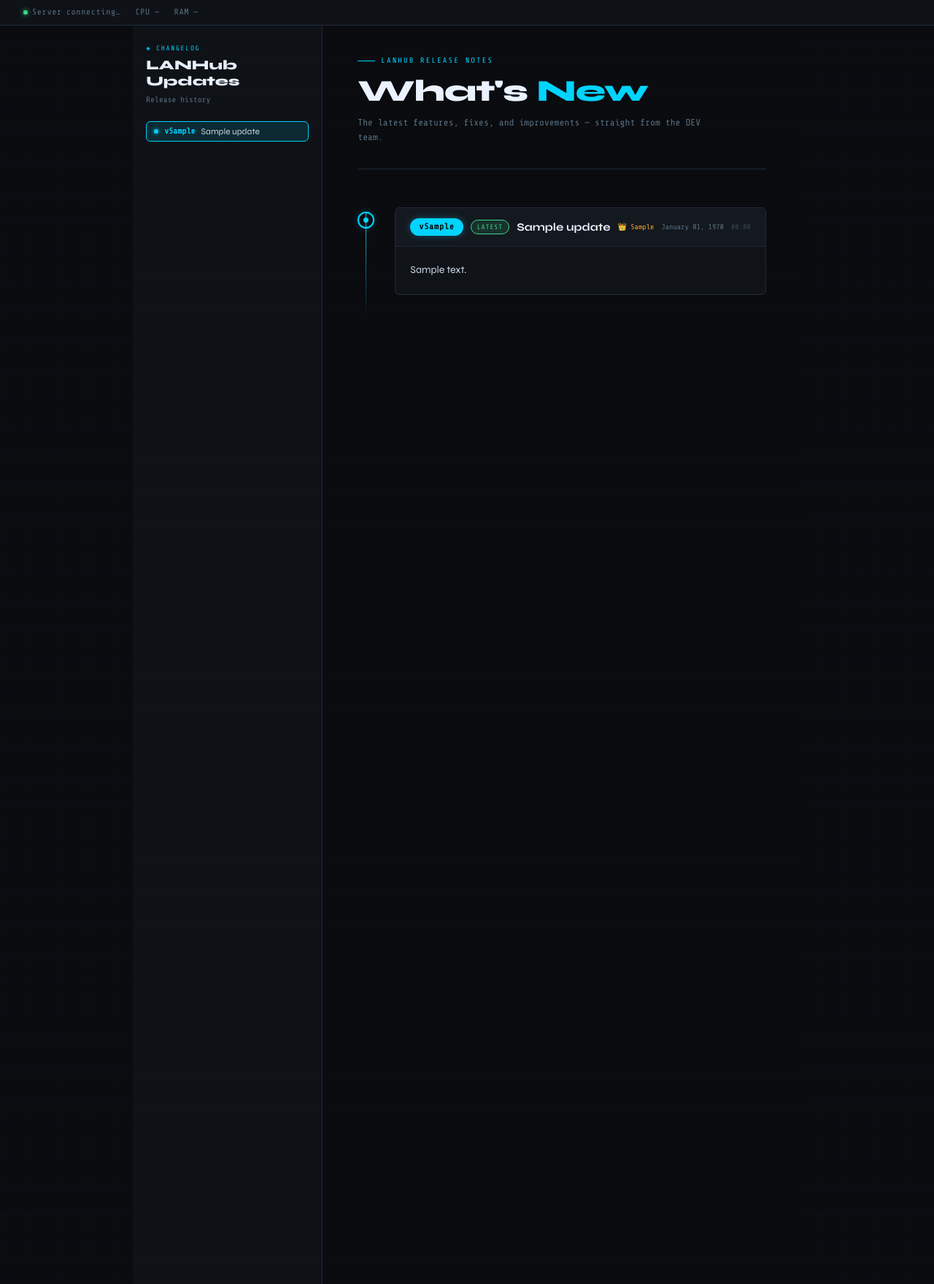
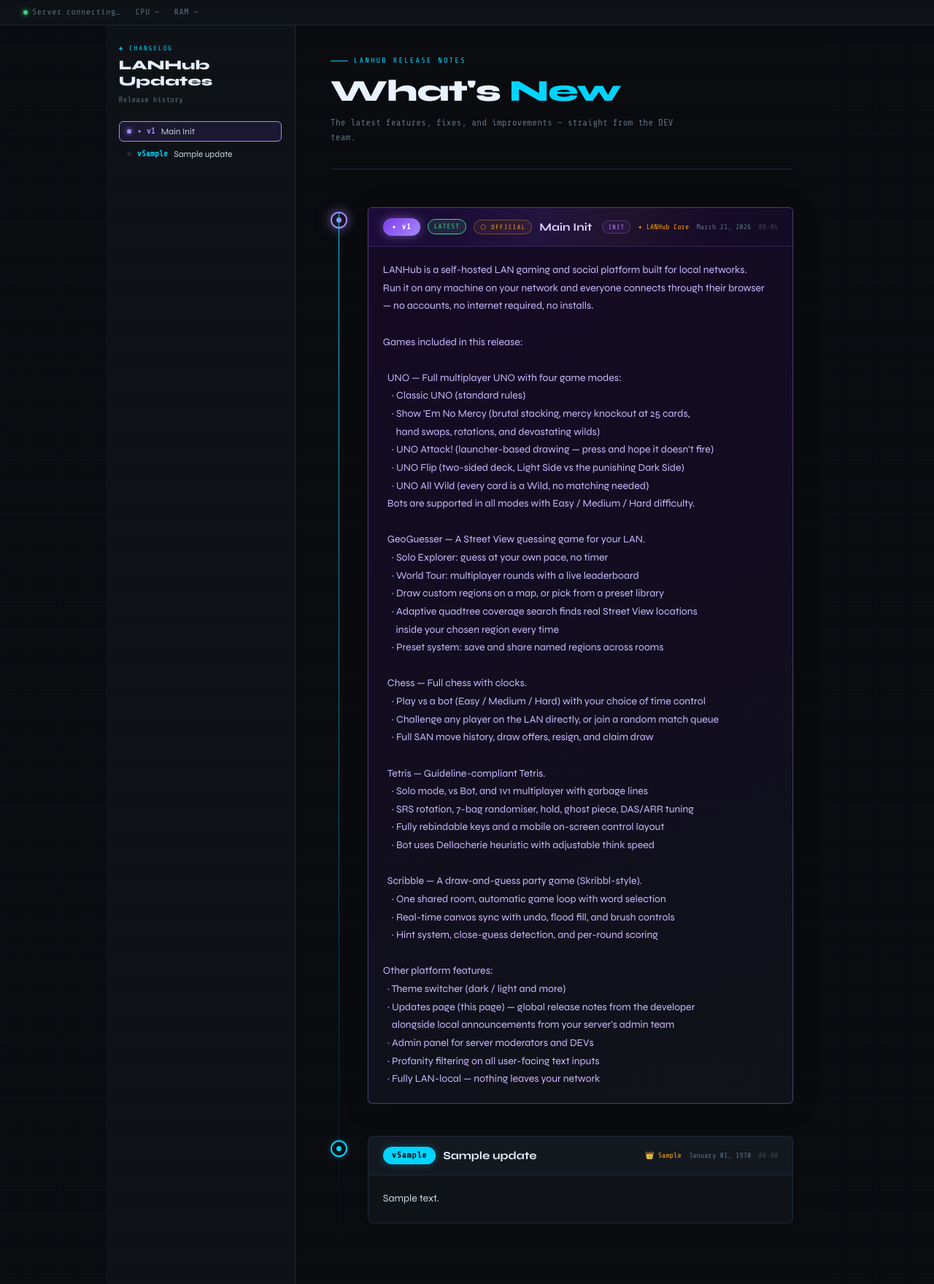
Before and after one commit to theplatecrafter/LANHub, a Flask app: page /updates in a window 1280 px wide. Shown: the part 56-1815 px from the top of the page at 73% size. Run offline with Flask 3, Linux system fonts and the light colour scheme; tables that the repository leaves empty hold one stand-in row (values such as "Sample post"); parts of the project's set-up code (start-up, migrations or seed data) failed here and were passed over; some libraries are stand-ins or nearby versions.

Commit message:
Main Init

```diff
--- a/blueprints/updates.py
+++ b/blueprints/updates.py
@@ -3,6 +3,31 @@ from flask import Blueprint, render_template, request, jsonify, session
 import functions as f
 from glob_vars import app_log, error_log
 import datetime
+import json as _json
+import os as _os
+
+_GLOBAL_FILE = _os.path.join(_os.path.dirname(__file__), "..", "main_update.json")
+
+def _load_global_updates() -> list:
+    try:
+        with open(_GLOBAL_FILE, "r", encoding="utf-8") as f:
+            data = _json.load(f)
+        result = []
+        for u in data.get("updates", []):
+            result.append({
+                "id":          f"global_{u['id']}",
+                "version":     u.get("version", "?"),
+                "title":       u.get("title", ""),
+                "description": u.get("description", ""),
+                "timestamp":   u.get("timestamp", 0),
+                "created_by":  "LANHub Core",
+                "tags":        u.get("tags", []),
+                "source":      "global",   # ← key flag for the frontend
+            })
+        return result
+    except Exception:
+        return []
+
 
 updates_bp = Blueprint("updates", __name__)
 
@@ -16,6 +41,8 @@ def _dev_name():
 def _fmt(row: dict) -> dict:
     row["date_str"] = datetime.datetime.fromtimestamp(row["timestamp"]).strftime("%B %d, %Y")
     row["time_str"] = datetime.datetime.fromtimestamp(row["timestamp"]).strftime("%H:%M")
+    row.setdefault("source", "local")
+    row.setdefault("tags", [])
     return row
 
 
@@ -26,8 +53,11 @@ def updates_page():
 
 @updates_bp.route("/api/updates")
 def api_list():
-    rows = [_fmt(r) for r in f.updates_get_all()]
-    return jsonify({"updates": rows, "is_dev": _is_dev()})
+    local   = [_fmt({**r, "source": "local"}) for r in f.updates_get_all()]
+    global_ = [_fmt(r) for r in _load_global_updates()]
+    # Merge and sort newest-first
+    merged  = sorted(local + global_, key=lambda x: x["timestamp"], reverse=True)
+    return jsonify({"updates": merged, "is_dev": _is_dev()})
 
 
 @updates_bp.route("/api/updates/create", methods=["POST"])
--- a/templates/geoguesser.html
+++ b/templates/geoguesser.html
@@ -2836,7 +2836,7 @@ socket.on('geo_game_over', data => {
   [1, 0, 2].forEach(idx => {
     if (!data.scores[idx]) return;
     const s = data.scores[idx], isMe = s.sid === mySid;
-    const labels = ['🥇','🥈','🥉'], classes = ['second','first','third'];
+    const labels = ['🥇','🥈','🥉'], classes = ['first','second','third'];
     const step = document.createElement('div');
     step.className = 'go-step ' + (classes[idx] || '');
     step.innerHTML = `
--- a/templates/scribble.html
+++ b/templates/scribble.html
@@ -650,6 +650,10 @@ function hide(id){document.getElementById(id).style.display='none';}
 function esc(s){return String(s||'').replace(/&/g,'&amp;').replace(/</g,'&lt;').replace(/>/g,'&gt;');}
 const sn=localStorage.getItem('scr-name')||'';
 if(sn)document.getElementById('l-name').value=sn;
+
+// ── Notify server when navigating away ───────────────────────
+window.addEventListener('pagehide',     () => socket.emit('scribble_leave_route'));
+window.addEventListener('beforeunload', () => socket.emit('scribble_leave_route'));
 </script>
 </body>
 </html>
--- a/templates/updates.html
+++ b/templates/updates.html
@@ -214,6 +214,106 @@
   }
   .uc-icon-btn.edit:hover  { border-color: var(--cyan);  color: var(--cyan);  background: var(--cyan-dim); }
   .uc-icon-btn.del:hover   { border-color: var(--red);   color: var(--red);   background: var(--red-dim); }
+
+  /* ── Global (repo) update — distinct premium style ─────── */
+.update-entry.global-entry .tl-dot {
+  border-color: #a78bfa;
+  box-shadow: 0 0 14px rgba(167,139,250,.5), 0 0 28px rgba(167,139,250,.2);
+  background: radial-gradient(ellipse at 40% 40%, rgba(167,139,250,.15), transparent);
+}
+.update-entry.global-entry:hover .tl-dot {
+  background: linear-gradient(135deg, #a78bfa, #7c3aed);
+  box-shadow: 0 0 22px rgba(167,139,250,.75);
+}
+.update-entry.global-entry .tl-dot-inner { background: #a78bfa; }
+.update-entry.global-entry:hover .tl-dot-inner { background: #fff; }
+
+.update-entry.global-entry .update-card {
+  border-color: rgba(167,139,250,.35);
+  box-shadow: 0 0 0 1px rgba(167,139,250,.08), 0 4px 32px rgba(0,0,0,.25);
+  background: linear-gradient(145deg, rgba(20,12,36,.97), var(--bg-panel));
+}
+.update-entry.global-entry:hover .update-card {
+  border-color: rgba(167,139,250,.65);
+  box-shadow: 0 0 0 1px rgba(167,139,250,.2), 0 8px 40px rgba(0,0,0,.35),
+              0 0 50px rgba(167,139,250,.06);
+}
+
+.update-entry.global-entry .uc-header {
+  background: linear-gradient(90deg, rgba(30,12,60,.9), rgba(20,10,40,.7));
+  border-bottom-color: rgba(167,139,250,.2);
+  position: relative; overflow: hidden;
+}
+/* Shimmer stripe across header */
+.update-entry.global-entry .uc-header::after {
+  content: '';
+  position: absolute; inset: 0;
+  background: linear-gradient(
+    105deg,
+    transparent 20%, rgba(167,139,250,.07) 40%,
+    rgba(212,160,23,.05) 60%, transparent 80%
+  );
+  pointer-events: none;
+}
+
+.global-badge {
+  font-family: var(--font-mono); font-size: .68rem; font-weight: 800;
+  letter-spacing: .06em; padding: 3px 12px; border-radius: 20px;
+  background: linear-gradient(135deg, #7c3aed, #a78bfa);
+  color: #fff; flex-shrink: 0;
+  box-shadow: 0 0 14px rgba(167,139,250,.5), 0 0 4px rgba(167,139,250,.3) inset;
+  position: relative;
+}
+/* Animated glow ring around badge */
+.global-badge::before {
+  content: '';
+  position: absolute; inset: -2px; border-radius: 22px;
+  background: linear-gradient(135deg, #7c3aed, #f59e0b, #7c3aed);
+  background-size: 200% 200%;
+  animation: badge-spin 3s linear infinite;
+  z-index: -1; opacity: .7;
+}
+@keyframes badge-spin {
+  0%   { background-position: 0% 50%; }
+  50%  { background-position: 100% 50%; }
+  100% { background-position: 0% 50%; }
+}
+
+.global-source-pill {
+  font-family: var(--font-mono); font-size: .56rem; letter-spacing: .12em;
+  text-transform: uppercase; padding: 2px 8px; border-radius: 20px;
+  border: 1px solid rgba(212,160,23,.4); color: #f59e0b;
+  background: rgba(245,158,11,.07); flex-shrink: 0;
+}
+
+.update-entry.global-entry .uc-title { color: #e0d5ff; }
+
+.update-entry.global-entry .uc-body {
+  background: linear-gradient(180deg, rgba(20,10,36,.6) 0%, transparent 100%);
+  color: #cbb8ff;
+}
+
+.global-tag {
+  display: inline-block;
+  font-family: var(--font-mono); font-size: .56rem; letter-spacing: .1em;
+  text-transform: uppercase; padding: 1px 7px; border-radius: 20px;
+  border: 1px solid rgba(167,139,250,.3); color: #a78bfa;
+  background: rgba(124,58,237,.1); margin-left: 4px;
+}
+
+/* Sidebar buttons for global entries */
+.ver-btn.global-ver {
+  border-color: rgba(167,139,250,.2);
+}
+.ver-btn.global-ver .vb-num { color: #a78bfa; }
+.ver-btn.global-ver .vb-dot { background: rgba(167,139,250,.4); }
+.ver-btn.global-ver.active  {
+  background: rgba(124,58,237,.12); border-color: #a78bfa;
+}
+.ver-btn.global-ver.active .vb-dot {
+  background: #a78bfa; box-shadow: 0 0 6px #a78bfa;
+}
+.ver-btn.global-ver:hover { background: rgba(124,58,237,.08); border-color: rgba(167,139,250,.35); }
 
   /* Card body */
   .uc-body {
@@ -458,9 +558,57 @@
 
   // ── Build entry ───────────────────────────────────────────
   function makeEntry(u, isLatest) {
+  const isGlobal = u.source === "global";
   const entry = document.createElement("div");
-    entry.className = "update-entry";
+  entry.className = "update-entry" + (isGlobal ? " global-entry" : "");
   entry.id = `entry-${u.id}`;
+
+  // Tags row (global only)
+  const tagsHtml = isGlobal && u.tags?.length
+    ? u.tags.map(t => `<span class="global-tag">${escHtml(t)}</span>`).join("")
+    : "";
+
+  // Latest badge
+  const latestBadge = isLatest
+    ? `<span style="font-family:var(--font-mono);font-size:.58rem;letter-spacing:.1em;text-transform:uppercase;padding:2px 8px;border-radius:20px;background:rgba(57,217,138,.12);color:var(--green);border:1px solid var(--green);">Latest</span>`
+    : "";
+
+  // Version badge
+  const versionBadge = isGlobal
+    ? `<span class="global-badge">✦ v${escHtml(u.version)}</span>`
+    : `<span class="version-badge">v${escHtml(u.version)}</span>`;
+
+  // Source pill (global only)
+  const sourcePill = isGlobal
+    ? `<span class="global-source-pill">⬡ Official</span>`
+    : "";
+
+  // Dev buttons (local only — global updates are not editable from the UI)
+  const devBtns = IS_DEV && !isGlobal
+    ? `<div class="uc-dev-btns visible">
+        <button class="uc-icon-btn edit" title="Edit"   onclick="openEditForm('${u.id}')">✏</button>
+        <button class="uc-icon-btn del"  title="Delete" onclick="deleteUpdate('${u.id}')">🗑</button>
+      </div>`
+    : "";
+
+  // Author display
+  const authorColor = isGlobal ? "#f59e0b" : "var(--amber)";
+  const authorIcon  = isGlobal ? "✦" : "👑";
+
+  // Edit form (local only)
+  const editForm = !isGlobal ? `
+    <div class="uc-edit-form" id="edit-form-${u.id}">
+      <div class="uc-edit-row">
+        <input type="text" id="ef-ver-${u.id}"   value="${escHtml(u.version)}" placeholder="Version"  maxlength="20" />
+        <input type="text" id="ef-title-${u.id}" value="${escHtml(u.title)}"   placeholder="Title"    maxlength="120" style="flex:2" />
+      </div>
+      <textarea id="ef-desc-${u.id}" placeholder="Description…">${escHtml(u.description)}</textarea>
+      <div class="uc-edit-row" style="align-items:center">
+        <button class="uc-save-btn"   onclick="saveEdit('${u.id}')">Save</button>
+        <button class="uc-cancel-btn" onclick="closeEditForm('${u.id}')">Cancel</button>
+        <span class="uc-edit-err" id="ef-err-${u.id}"></span>
+      </div>
+    </div>` : "";
 
   entry.innerHTML = `
     <div class="tl-node">
@@ -468,44 +616,35 @@
     </div>
     <div class="update-card" id="card-${u.id}">
       <div class="uc-header">
-          <span class="version-badge">v${escHtml(u.version)}</span>
-          ${isLatest ? `<span style="font-family:var(--font-mono);font-size:.58rem;letter-spacing:.1em;text-transform:uppercase;padding:2px 8px;border-radius:20px;background:rgba(57,217,138,.12);color:var(--green);border:1px solid var(--green);">Latest</span>` : ""}
+        ${versionBadge}
+        ${latestBadge}
+        ${sourcePill}
         <span class="uc-title">${escHtml(u.title)}</span>
+        ${tagsHtml}
         <div class="uc-meta">
-            <span class="uc-by">👑 ${escHtml(u.created_by)}</span>
+          <span style="color:${authorColor}">${authorIcon} ${escHtml(u.created_by)}</span>
           <span>${escHtml(u.date_str)}</span>
           <span style="opacity:.5">${escHtml(u.time_str)}</span>
         </div>
-          <div class="uc-dev-btns ${IS_DEV ? 'visible' : ''}">
-            <button class="uc-icon-btn edit" title="Edit" onclick="openEditForm(${u.id})">✏</button>
-            <button class="uc-icon-btn del"  title="Delete" onclick="deleteUpdate(${u.id})">🗑</button>
-          </div>
+        ${devBtns}
       </div>
       <div class="uc-body" id="body-${u.id}">${escHtml(u.description)}</div>
-        <div class="uc-edit-form" id="edit-form-${u.id}">
-          <div class="uc-edit-row">
-            <input type="text" id="ef-ver-${u.id}"   value="${escHtml(u.version)}" placeholder="Version"  maxlength="20" />
-            <input type="text" id="ef-title-${u.id}" value="${escHtml(u.title)}"   placeholder="Title"    maxlength="120" style="flex:2" />
-          </div>
-          <textarea id="ef-desc-${u.id}" placeholder="Description…">${escHtml(u.description)}</textarea>
-          <div class="uc-edit-row" style="align-items:center">
-            <button class="uc-save-btn"   onclick="saveEdit(${u.id})">Save</button>
-            <button class="uc-cancel-btn" onclick="closeEditForm(${u.id})">Cancel</button>
-            <span class="uc-edit-err" id="ef-err-${u.id}"></span>
-          </div>
-        </div>
+      ${editForm}
     </div>
   `;
   return entry;
 }
 
   function makeVerBtn(u, isLatest) {
+  const isGlobal = u.source === "global";
   const btn = document.createElement("button");
-    btn.className = "ver-btn" + (isLatest ? " active" : "");
+  btn.className = "ver-btn" +
+    (isGlobal ? " global-ver" : "") +
+    (isLatest ? " active" : "");
   btn.id = `vbtn-${u.id}`;
   btn.innerHTML = `
     <span class="vb-dot"></span>
-      <span class="vb-num">v${escHtml(u.version)}</span>
+    <span class="vb-num">${isGlobal ? "✦ " : ""}v${escHtml(u.version)}</span>
     <span class="vb-title">${escHtml(u.title)}</span>
   `;
   btn.onclick = () => {
```
Also changed, not shown: main_update.json (added, +14 -0 lines), socket_events/scribble_events.py (+88 -36 lines), templates/chess.html (+8 -6 lines), 2 other files. Lines whose indentation alone changed are shown as unchanged.
